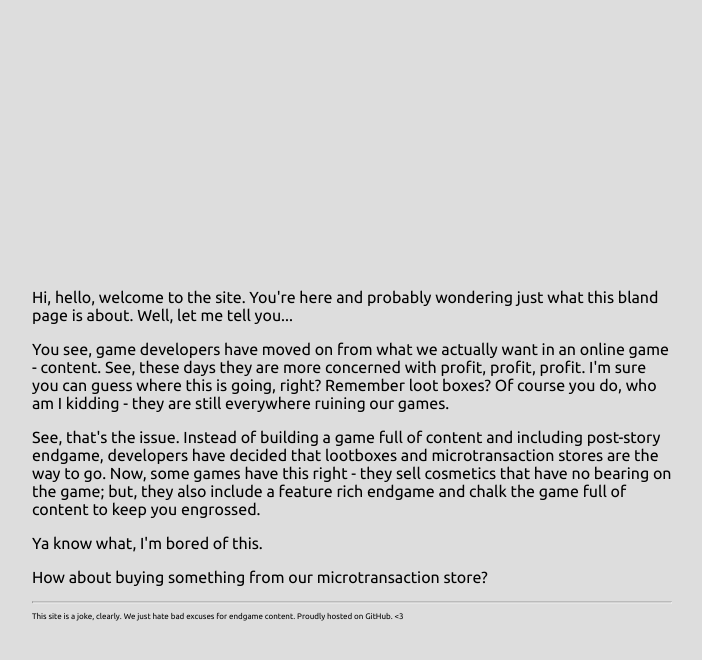
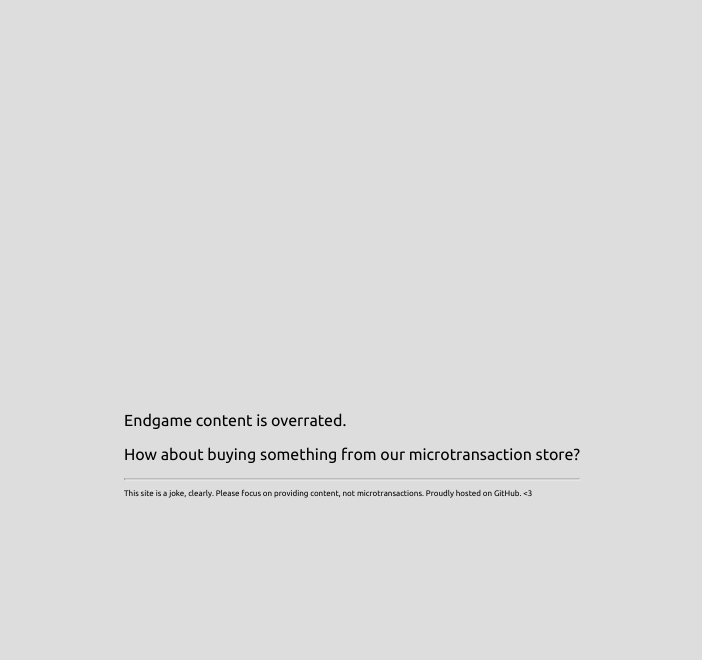
Before and after one commit to xNifty/endgamewtf, a Jekyll site: the page built from index.html, in a window 1280 px wide. Shown: the top 660 px of the page, without its empty margins (288-990 px from the left). Built offline with Jekyll 4.4.1, drawn with Linux system fonts in a browser that asks for light colours; nearby versions of some CDN libraries.

Commit message:
Update index.html

```diff
--- a/index.html
+++ b/index.html
@@ -3,15 +3,8 @@ layout: default
 class: home
 ---
 <div class="container">
-    <p>Hi, hello, welcome to the site.  You're here and probably wondering just what this bland page is about. Well, let me tell you...</p>
-    <p>You see, game developers have moved on from what we actually want in an online game - content.  See, these days they are more
-        concerned with profit, profit, profit.  I'm sure you can guess where this is going, right?  Remember loot boxes? Of course you do,
-        who am I kidding - they are still everywhere ruining our games.</p>
-    <p>See, that's the issue.  Instead of building a game full of content and including post-story endgame, developers have decided
-        that lootboxes and microtransaction stores are the way to go.  Now, some games have this right - they sell cosmetics that have
-        no bearing on the game; but, they also include a feature rich endgame and chalk the game full of content to keep you engrossed.</p>
-    <p>Ya know what, I'm bored of this.</p>
+    <p>Endgame content is overrated.</p>
     <p>How about buying something from our microtransaction store?</p>
     <hr>
-    <p class="smalltext">This site is a joke, clearly.  We just hate bad excuses for endgame content. Proudly hosted on GitHub. <3</p>
+    <p class="smalltext">This site is a joke, clearly.  Please focus on providing content, not microtransactions. Proudly hosted on GitHub. <3</p>
 </div>
```
